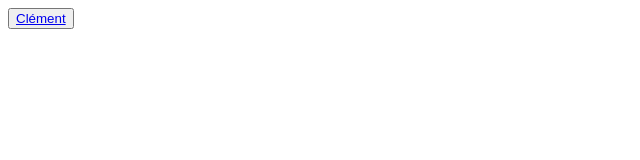
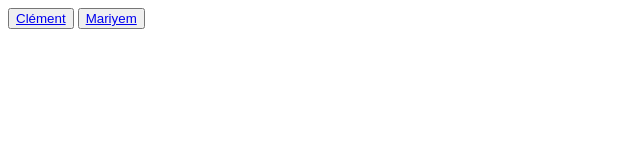
Before and after one commit to matvalcke/Portfolio, a plain HTML site: page index.html in a window 1280 px wide. Shown: the whole page, without its empty margins (0-640 px from the left). Drawn offline with Linux system fonts and the light colour scheme.

Commit message:
add button

```diff
--- a/index.html
+++ b/index.html
@@ -6,5 +6,6 @@
 </head>
 <body>
 <button><a href="clement.html">Clément</a></button>
+<button><a href="mariyem.html">Mariyem</a></button>
 </body>
 </html>
```
